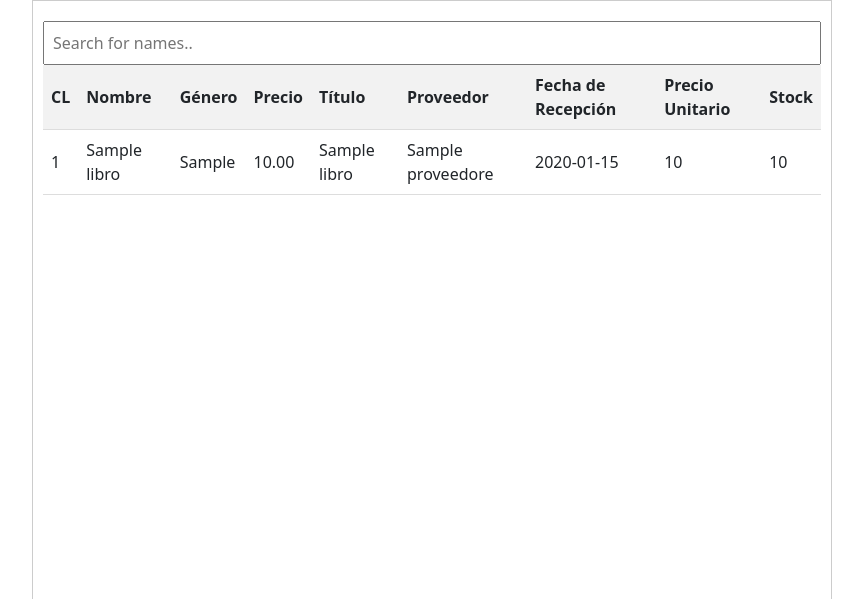
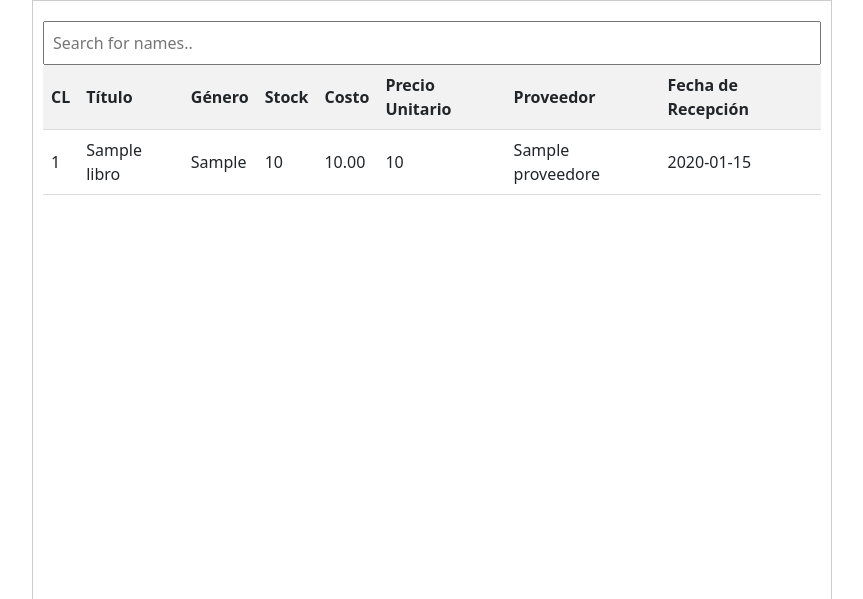
Before and after one commit to MijaelMendoza/Yachaywasi, a PHP site: page /frontend/views/informes/informeInventario.php in a window 1280 px wide. Shown: the part 72-671 px from the top of the page, without its empty margins (208-1071 px from the left). Run offline with PHP 8.4, Linux system fonts and the light colour scheme; tables that the repository leaves empty hold one stand-in row (values such as "Sample post"); some libraries are stand-ins or nearby versions.

Commit message:
Ordenado
Y esta ordenado

```diff
--- a/frontend/views/informes/informeInventario.php
+++ b/frontend/views/informes/informeInventario.php
@@ -40,14 +40,14 @@
         <thead>
             <tr>
                 <th>CL</th>
-                <th>Nombre</th>
+                <th>Título</th>
                 <th>Género</th>
-                <th>Precio</th>
-                <th>Título</th>
+                <th>Stock</th>
+                <th>Costo</th>
+                <th>Precio Unitario</th>
                 <th>Proveedor</th>
                 <th>Fecha de Recepción</th>
-                <th>Precio Unitario</th>
-                <th>Stock</th>
+
             </tr>
         </thead>
         <tbody id="librosTableBody">
@@ -108,14 +108,15 @@
             foreach ($datos as $dato) {
                 echo "<tr>";
                 echo "<td>" . $dato['cl'] . "</td>";
-                echo "<td>" . $dato['nombre_libro'] . "</td>";
+                echo "<td>" . $dato['titulo'] . "</td>";
                 echo "<td>" . $dato['genero'] . "</td>";
+                echo "<td>" . $dato['stock'] . "</td>";
                 echo "<td>" . $dato['precio'] . "</td>";
-                echo "<td>" . $dato['titulo'] . "</td>";
+                echo "<td>" . $dato['precio_unitario'] . "</td>";
                 echo "<td>" . $dato['nombre_proveedor'] . "</td>";
                 echo "<td>" . $dato['fecha_repeccion'] . "</td>";
-                echo "<td>" . $dato['precio_unitario'] . "</td>";
-                echo "<td>" . $dato['stock'] . "</td>";
+
+
                 echo "</tr>";
             }
             ?>
```
